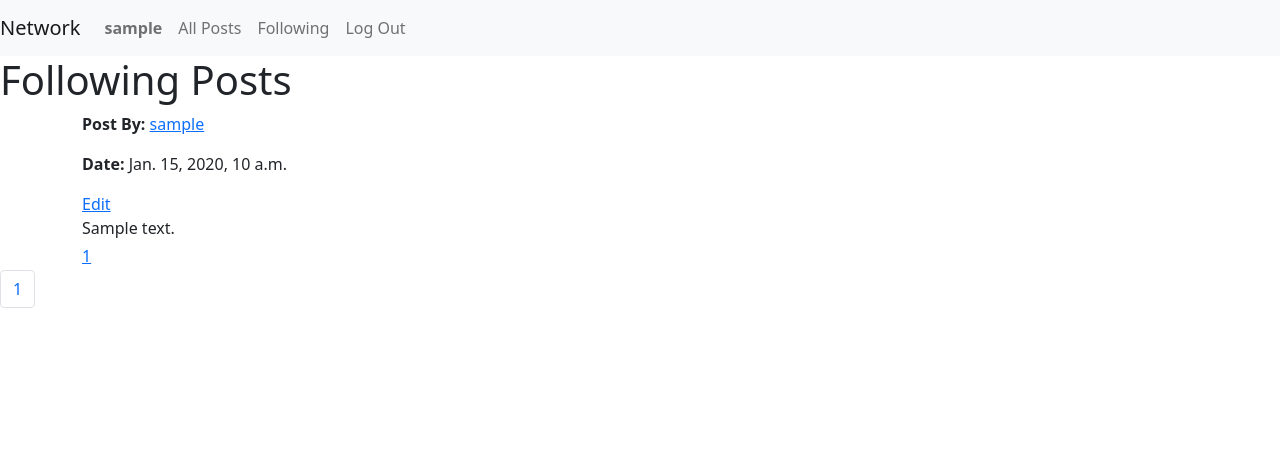
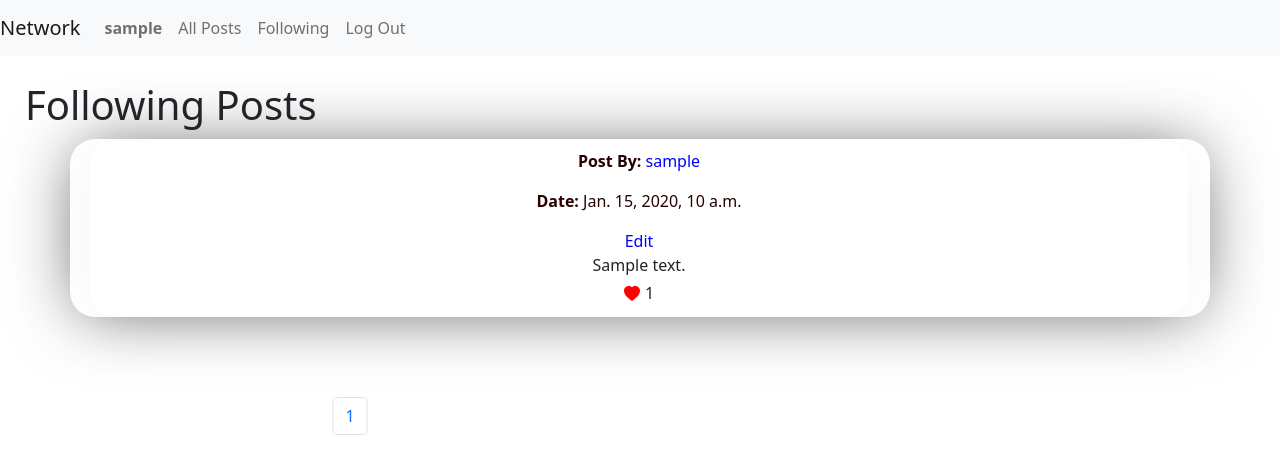
Before and after one commit to MjDamo/Network-CS50, a Django app: page /following in a window 1280 px wide. Shown: the top 474 px of the page. Run offline with Django 3.2, Linux system fonts and the light colour scheme; a user stored in the database is signed in; tables that the repository leaves empty hold one stand-in row (values such as "Sample post"); some libraries are stand-ins or nearby versions.

Commit message:
finish project

```diff
--- a/network/static/network/index.js
+++ b/network/static/network/index.js
@@ -36,8 +36,8 @@ function submitChange(id) {
 
 function likeUnlike(post_id, user_likes) {
     const likeUnlikeBtn = document.getElementById(`${post_id}`);
-    likeUnlikeBtn.classList.remove('bi-heart-fill')
-    likeUnlikeBtn.classList.remove('bi-heart')
+    // likeUnlikeBtn.classList.remove('bi-heart-fill')
+    // likeUnlikeBtn.classList.remove('bi-heart')
     let likeFlag = false;
     if (user_likes.indexOf(post_id) >= 0) {
         likeFlag = true
@@ -46,13 +46,15 @@ function likeUnlike(post_id, user_likes) {
         fetch(`/unlike_post/${post_id}`)
             .then(response => response.json)
             .then(result => {
-                likeUnlikeBtn.add('bi-heart')
+                likeUnlikeBtn.className = ''
+                likeUnlikeBtn.className = 'bi bi-heart'
             })
     } else {
         fetch(`/like_post/${post_id}`)
             .then(response => response.json)
             .then(result => {
-                likeUnlikeBtn.add('bi-heart-fill')
+                likeUnlikeBtn.className = ''
+                likeUnlikeBtn.className = 'bi bi-heart-fill'
             })
     }
     likeFlag = !likeFlag
--- a/network/static/network/styles.css
+++ b/network/static/network/styles.css
@@ -0,0 +1,105 @@
+* {
+    box-sizing: border-box;
+    padding: 0;
+    margin:0;
+}
+
+p{
+    color:#260101;
+}
+
+.create_post{
+    justify-content: center;
+    align-items: center;
+    margin-bottom: 25px;
+    border:transparent;
+}
+
+.body{
+    margin: 25px;
+}
+
+textarea{
+
+    border-radius: 25px;
+    padding:25px;
+    padding-top: 1rem;
+}
+textarea:focus{
+    border-radius: 25px;
+    padding:25px;
+    padding-top: 1rem;
+    outline: none;
+}
+
+.create_post textarea{
+    width:100%;
+    min-height:10vh;
+}
+#posts{
+    text-align: center;
+    margin-bottom: 5rem;
+    padding-left: 10px;
+    border: 2px solid black;
+    border-radius: 25px;
+    border:transparent;
+    box-shadow: -1px 2px 67px -8px rgba(0, 0, 0, 0.58);
+}
+
+#post{
+    padding: 10px;
+    margin: 10px;
+    text-align: center;
+    border: 2px solid black;
+    border-radius: 25px;
+    border:transparent;
+    box-shadow: -1px 2px 67px -8px rgba(0, 0, 0, 0.06);
+}
+
+#profile{
+    padding-left: 10px;
+    height:20rem;
+    border-radius: 25px;
+    border:transparent;
+    box-shadow: -1px 2px 67px -8px rgba(0, 0, 0, 0.58);
+
+}
+
+#user_name,#create{
+    font-size:6rem;
+    font-family: 'Big Shoulders Inline Display', cursive;
+    color:#260101;
+
+}
+#buttons{
+    margin-top: 1rem;
+}
+
+#follow,#unfollow{
+    width: 10rem;
+    border-radius: 10px;
+    background-color: #ffffff;
+    color: #000000;
+    height: 2.6rem;
+
+}
+
+#all_post{
+    cursor: pointer;
+}
+.pagination{
+    margin-left: 50%;
+    transform: translate(-50%);
+}
+#hidden_id{
+    display:none;
+}
+#edit{
+    cursor: pointer;
+    color:blue;
+}
+
+a{
+    color: blue;
+    text-decoration: none;
+}
--- a/network/templates/network/following.html
+++ b/network/templates/network/following.html
@@ -22,9 +22,27 @@
             <a href="">Edit</a>
             {% endif %}
         <div id="content">{{ post.postContent }}</div>
-            <a href=""><i class="fas fa-heart" style="font-size: 20px;color: red"></i>{{ post.postLikes }}</a>
+        {% if post.id in user_likes %}
+            <a>
+                <i role="button" onclick="likeUnlike({{ post.id }}, {{ user_likes }})" id="{{ post.id }}" class="bi bi-heart-fill" style="font-size: 20px;color: red;">
+                    <svg xmlns="http://www.w3.org/2000/svg" width="16" height="16" fill="currentColor" class="bi bi-heart-fill" viewBox="0 0 16 16">
+                        <path fill-rule="evenodd" d="M8 1.314C12.438-3.248 23.534 4.735 8 15-7.534 4.736 3.562-3.248 8 1.314"/>
+                    </svg>
+                </i>
+            {{ post.postLikes }}</a>
+        {% else %}
+            <a>
+                <i role="button" onclick="likeUnlike({{ post.id }}, {{ user_likes }})" id="{{ post.id }}" class="bi bi-heart" style="font-size: 20px;color: red;">
+                    <svg xmlns="http://www.w3.org/2000/svg" width="16" height="16" fill="currentColor" class="bi bi-heart" viewBox="0 0 16 16">
+                        <path d="m8 2.748-.717-.737C5.6.281 2.514.878 1.4 3.053c-.523 1.023-.641 2.5.314 4.385.92 1.815 2.834 3.989 6.286 6.357 3.452-2.368 5.365-4.542 6.286-6.357.955-1.886.838-3.362.314-4.385C13.486.878 10.4.28 8.717 2.01zM8 15C-7.333 4.868 3.279-3.04 7.824 1.143c.06.055.119.112.176.171a3.12 3.12 0 0 1 .176-.17C12.72-3.042 23.333 4.867 8 15"/>
+                    </svg>
+                </i>
+            {{ post.postLikes }}</a>
+        {% endif %}
         </div>
     {% endfor %}
     </div>
     {% include 'network/pagination.html' %}
+    <script src="https://cdn.jsdelivr.net/npm/bootstrap@5.0.2/dist/js/bootstrap.bundle.min.js" integrity="sha384-MrcW6ZMFYlzcLA8Nl+NtUVF0sA7MsXsP1UyJoMp4YLEuNSfAP+JcXn/tWtIaxVXM" crossorigin="anonymous"></script>
+    <script src="../../static/network/index.js"></script>
 {% endblock %}
--- a/network/templates/network/login.html
+++ b/network/templates/network/login.html
@@ -8,17 +8,19 @@
         <div>{{ message }}</div>
     {% endif %}
 
-    <form action="{% url 'login' %}" method="post">
+    <form style="width: 300px" action="{% url 'login' %}" method="post">
         {% csrf_token %}
         <div class="form-group">
             <input autofocus class="form-control" type="text" name="username" placeholder="Username">
         </div>
+        <br>
         <div class="form-group">
             <input class="form-control" type="password" name="password" placeholder="Password">
         </div>
+        <br>
         <input class="btn btn-primary" type="submit" value="Login">
     </form>
-
+    <br>
     Don't have an account? <a href="{% url 'register' %}">Register here.</a>
 
 {% endblock %}
--- a/network/templates/network/pagination.html
+++ b/network/templates/network/pagination.html
@@ -1,22 +1,3 @@
-{#<div class="pagination" style="margin-left:50%;transform:translate(-50%)">#}
-{#    <span class="step-links" style="font-size: x-large;">#}
-{#        {% if page_posts.has_previous %}#}
-{#        <a href="?page={{ page_posts.previous_page_number}}">#}
-{#            <span class="glyphicon glyphicon-chevron-left	#}
-{#            "></span></a>#}
-{#        {% endif %}#}
-{#        <span class="current">#}
-{#            {{page_posts.number}}#}
-{##}
-{#        </span>#}
-{#        {% if page_posts.has_next %}#}
-{#        <a href="?page={{page_posts.next_page_number}}">#}
-{#            <span class="glyphicon glyphicon-chevron-right	#}
-{#            "></span>#}
-{#        </a>#}
-{#        {% endif %}#}
-{#    </span>#}
-{#</div>#}
 
 <nav aria-label="Page navigation example">
   <ul class="pagination">
--- a/network/views.py
+++ b/network/views.py
@@ -133,6 +133,14 @@ def profile(request, user_id):
     followers = Follow.objects.filter(following=user)
     following = Follow.objects.filter(follower=user)
     is_follow = followers.filter(follower=User.objects.get(pk=request.user.id))
+    user_likes = []
+    all_likes = PostLike.objects.all()
+    try:
+        for like in all_likes:
+            if like.likedBy == request.user:
+                user_likes.append(like.likedPost.id)
+    except:
+        user_likes = []
     context = {
         'name': user,
         'all_posts': all_posts,
@@ -140,6 +148,7 @@ def profile(request, user_id):
         'followers': followers,
         'following': following,
         'is_follow': is_follow,
+        'user_likes': user_likes,
     }
     return render(request, "network/profile.html",
                   context=context
@@ -183,10 +192,20 @@ def following(request):
     page_num = request.GET.get('page')
     page_posts = paginator.get_page(page_num)
 
+    user_likes = []
+    all_likes = PostLike.objects.all()
+    try:
+        for like in all_likes:
+            if like.likedBy == request.user:
+                user_likes.append(like.likedPost.id)
+    except:
+        user_likes = []
+
     context = {
         'name': user,
         'all_posts': all_posts,
         'page_posts': page_posts,
+        'user_likes': user_likes,
     }
     return render(request, "network/following.html",
                   context=context
@@ -200,70 +219,3 @@ def edit(request, post_id):
         post.postContent = data['content']
         post.save()
         return JsonResponse({'success': True, 'data': data['content']})
-
-# def posts(request):
-#     blog = Post.objects.all()
-#     blog = blog[::-1]
-#     paginator = Paginator(blog, 10)
-#     page = request.GET.get('page')
-#     page_obj = paginator.get_page(page)
-#     context = {
-#         'page_obj': page_obj,
-#     }
-#     return render(request, 'network/posts.html', context=context)
-
-
-# @login_required
-# def follow_posts(request):
-#     author = request.user.username
-#     user = User.objects.get(username=author)
-#     follow = user.following.all()
-#     blog = []
-#     for person in follow:
-#         posts = person.following.posted_by.all()
-#         for post in posts:
-#             blog.insert(0, post)
-#     if blog:
-#         blog = sorted(blog, key=lambda post: post.postBy, reverse=True)
-#         paginator = Paginator(blog, 10)
-#         page = request.GET.get('page')
-#         page_obj = paginator.get_page(page)
-#         context = {'page_obj': page_obj}
-#         return render(request, "network/posts.html", context=context)
-#     context = {
-#         'Message': 'You are not following any one, please follow other to see their posts!!!'
-#     }
-#     return render(request, 'network/posts.html', context=context)
-#
-
-# @login_required
-# def like_posts(request, post_id=None):
-#     try:
-#         post = Post.objects.get(pk=post_id)
-#         author = User.objects.get(pk=request.user.id)
-#         liked_by = post.liked.all()
-#     except:
-#         return JsonResponse({
-#             'error': 'nothing here!!'
-#         }, status=201)
-#     flag = True
-#     for liked in liked_by:
-#         if liked.author == author:
-#             post.liked.remove(author)
-#             if post.likedBy >= 1:
-#                 post.likedBy -= 1
-#                 post.save()
-#                 flag = False
-#                 return JsonResponse({
-#                     'likeCounter': post.likedBy,
-#                 }, status=200)
-#     if flag:
-#         post.liked.add(author)
-#         post.likedBy += 1
-#         post.save()
-#         return JsonResponse({
-#             'likeCounter': post.likedBy
-#         }, status=200)
-#     return JsonResponse({
-#         'error': 'nothing there!!'
-#     })
```
Also changed, not shown: network/templates/network/profile.html (+19 -1 lines), network/templates/network/register.html (+6 -2 lines).
